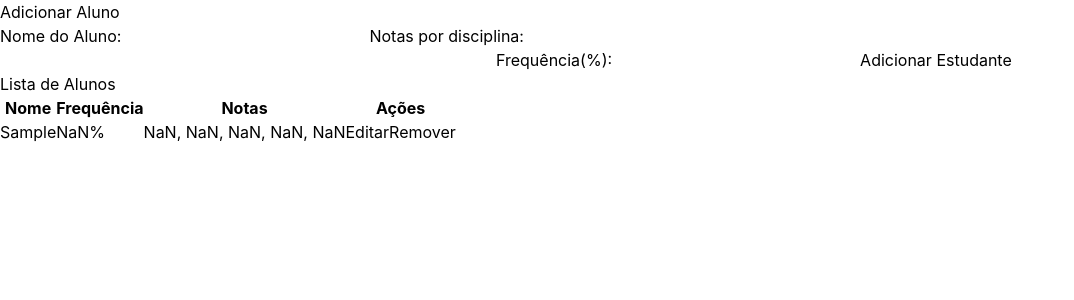
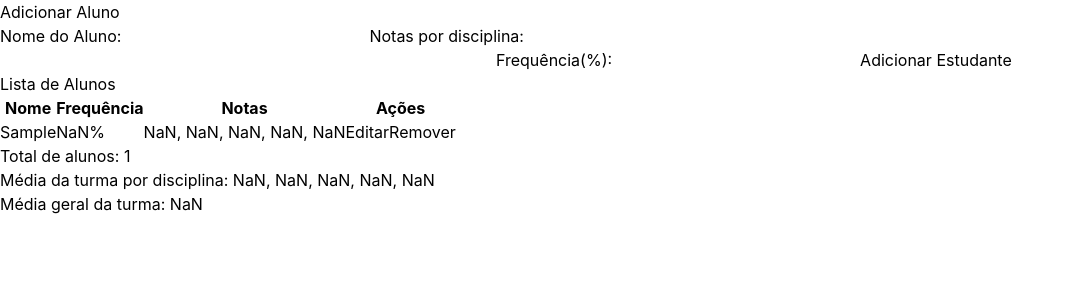
Before and after one commit to Guelmcf/Grade-Manager, a React (Vite) app: page / in a window 1280 px wide. Both pictures are taken after typing "Sample", "Sample", "Sample", "Sample", "Sample", "Sample" into the empty fields and a click on the button "Adicionar Estudante". Shown: the top 300 px of the page, without its empty margins (0-1074 px from the left). Built offline with nearby package versions, Linux system fonts and the light colour scheme.

Commit message:
feat: Add stats panel base component

```diff
--- a/src/App.tsx
+++ b/src/App.tsx
@@ -2,6 +2,7 @@ import './App.css'
 import { useStudent } from './hooks/useStudent';
 import StudentForm from './components/studentsForms';
 import { StudentTable } from './components/studentsTable';
+import { StatsPanel } from './components/statsPanel';
 
 
 export default function App() {
@@ -32,6 +33,9 @@ return (
         editStudent={editStudent}
         removeStudent={removeStudent}
       />
+      <StatsPanel
+        students={students}
+      />
   </div>
 )
 }
--- a/src/components/statsPanel.tsx
+++ b/src/components/statsPanel.tsx
@@ -0,0 +1,28 @@
+import type { Student } from '../types';
+import { calculateAverage, calculateClassAverage } from '../utils/calculations';
+interface StatsPanelProps {
+    students: Student[]
+}
+
+export function StatsPanel(props: StatsPanelProps) {
+
+    const { students } = props
+
+    return (
+        <div>
+            <div>
+            {students.length === 0 ? (
+            <p>Nenhum aluno cadastrado.</p>
+            ) : (
+            <>
+                <p>Total de alunos: {students.length}</p>
+                <p>Média da turma por disciplina: {students.length > 0 ? students[0].grades.map((_, index) => calculateClassAverage(students, index).toFixed(2)).join(', ') : 'N/A'}</p>
+                <p>Média geral da turma: {calculateAverage(students.map(s => calculateAverage(s.grades))).toFixed(2)}</p>
+
+            </>
+            )}
+
+            </div>
+        </div>
+    )
+}
```
